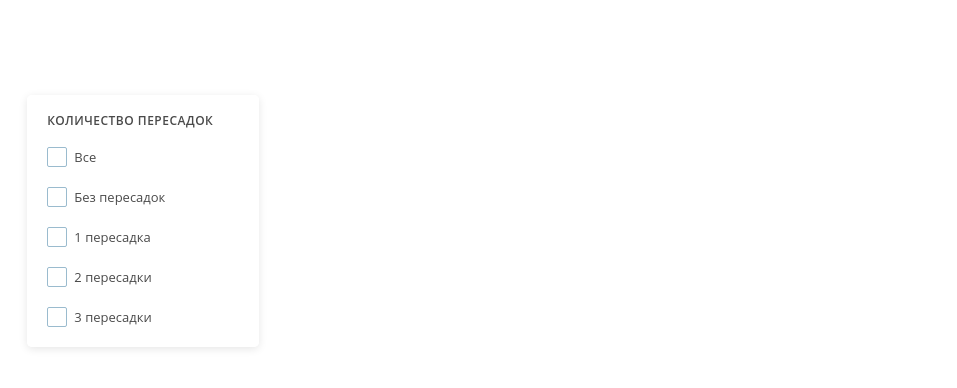
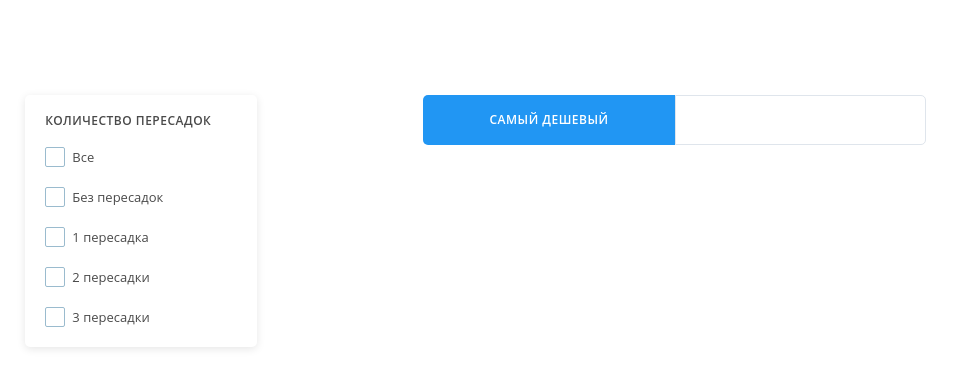
Before and after one commit to IliaOv/aviasales-test, a React app: page / in a window 1280 px wide. Shown: the top 388 px of the page, without its empty margins (112-1069 px from the left). Built offline with nearby package versions, Linux system fonts and the light colour scheme.

Commit message:
second filter start

```diff
--- a/src/App.js
+++ b/src/App.js
@@ -1,5 +1,6 @@
 import React, { Component } from "react";
 import { StopFilter } from "./components/StopFilter/StopFilter";
+import {MostFilter} from "./components/MostFilter/MostFilter"
 import "./App.scss";
 
 
@@ -9,6 +10,7 @@ class App extends Component {
     return (
       <React.Fragment>
         <StopFilter />
+        <MostFilter />
       </React.Fragment>
     );
   }
--- a/src/components/MostFilter/MostFilter.js
+++ b/src/components/MostFilter/MostFilter.js
@@ -0,0 +1,19 @@
+import React, { PureComponent } from "react";
+import "./MostFilter.scss";
+
+class MostFilter extends PureComponent {
+  render() {
+    return (
+      <div className={'mostfilter'}>
+        <div className={'mostfilter__cheap'}>
+          Самый дешевый
+        </div>
+        <div className={'mostfilter__fast'}>
+          Самый быстрый
+        </div>
+      </div>
+    );
+  }
+}
+
+export { MostFilter };
--- a/src/components/MostFilter/MostFilter.scss
+++ b/src/components/MostFilter/MostFilter.scss
@@ -0,0 +1,50 @@
+.mostfilter {
+  position: absolute;
+  top: 11.85%;
+  left: calc(50% - 252px/2 + 1px);
+
+  display: flex;
+
+  margin-left: 20px;
+
+  font-family: Open Sans, sans-serif;
+  font-style: normal;
+  font-weight: 600;
+  font-size: 12px;
+  line-height: 20px;
+
+  text-align: center;
+  letter-spacing: 0.5px;
+  text-transform: uppercase;
+
+  color: #FFF;
+
+  &__cheap {
+    width: 252px;
+    height: 50px;
+
+    display: flex;
+    align-items: center;
+    justify-content: center;
+
+    background: #2196F3;
+
+    border-radius: 5px 0 0 5px;
+  }
+
+  &__fast {
+    width: 251px;
+    height: 50px;
+
+    display: flex;
+    align-items: center;
+    justify-content: center;
+
+    background: #FFF;
+
+    border: 1px solid #DFE5EC;
+    box-sizing: border-box;
+
+    border-radius: 0 5px 5px 0;
+  }
+}
--- a/src/components/StopFilter/StopFilter.js
+++ b/src/components/StopFilter/StopFilter.js
@@ -9,22 +9,20 @@ const types = [
   "3 пересадки"
 ];
 
-const types_label = ["all", "no", "stop_1", "stop_2", "stop_3"];
-
 function ShowTypes() {
   return types.map((item, index) => (
     <label
       key={Math.random()}
-      className={"filter__container"}
-      htmlFor={types_label[index]}
+      className={"stopfilter__container"}
+      htmlFor={item+index}
     >
       <input
         key={Math.random()}
-        className={"filter__checkbox"}
+        className={"stopfilter__checkbox"}
         type="checkbox"
-        id={types_label[index]}
+        id={item+index}
       />
-      <span className={"filter__checkmark"}></span>
+      <span className={"stopfilter__checkmark"}></span>
       {item}
     </label>
   ));
@@ -33,9 +31,9 @@ function ShowTypes() {
 class StopFilter extends PureComponent {
   render() {
     return (
-      <form>
-        <fieldset className={"filter"}>
-          <p className={"filter__header"}>Количество пересадок</p>
+      <form className={"stopfilter"}>
+        <fieldset>
+          <p className={"stopfilter__header"}>Количество пересадок</p>
           <ShowTypes />
         </fieldset>
       </form>
--- a/src/components/StopFilter/StopFilter.scss
+++ b/src/components/StopFilter/StopFilter.scss
@@ -1,4 +1,8 @@
-.filter {
+fieldset {
+  display: contents;
+}
+
+.stopfilter {
   position: absolute;
   left: 10.73%;
   top: 11.85%;
```
